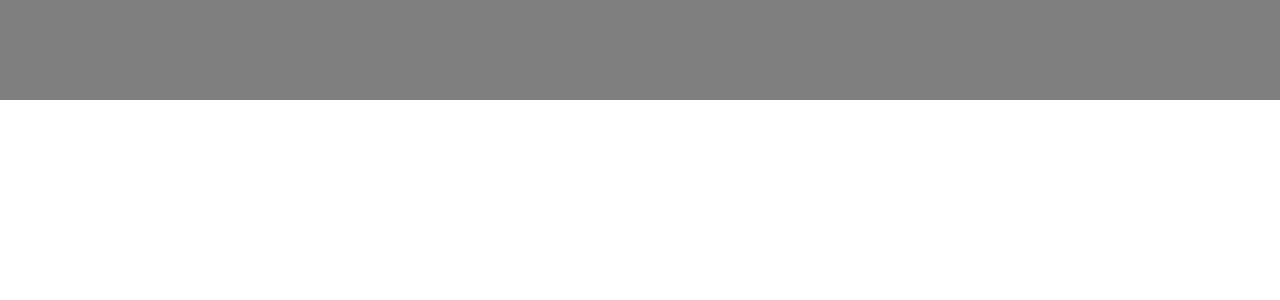
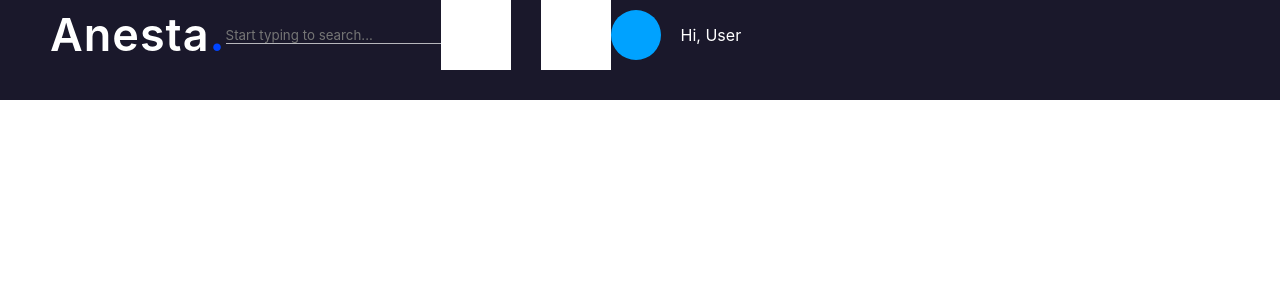
Before and after one commit to BogdanSavvy/REACT-social-network, a React (Create React App) app: page / in a window 1280 px wide. Shown: the top 300 px of the page. Built offline with nearby package versions, Linux system fonts and the light colour scheme.

Commit message:
instal sass, build Header structure

```diff
--- a/package.json
+++ b/package.json
@@ -8,7 +8,8 @@
     "@testing-library/user-event": "^13.5.0",
     "react": "^18.2.0",
     "react-dom": "^18.2.0",
-    "react-scripts": "5.0.1",
+    "react-scripts": "^5.0.1",
+    "sass": "^1.59.3",
     "web-vitals": "^2.1.4"
   },
   "scripts": {
--- a/src/App.js
+++ b/src/App.js
@@ -1,5 +1,6 @@
 import './App.css';
-import Header from './components/Header';
+import Header from './components/Header/Header';
+import "./scss/null.scss"
 
 function App() {
   return (
--- a/src/components/Header.css
+++ /dev/null
@@ -1,8 +0,0 @@
-.header {
-   width: 100%;
-   height: 100px;
-   position: fixed;
-   top: 0;
-   left: 0;
-   background-color: rgba(0, 0, 0, 0.5);
-}
--- a/src/components/Header.jsx
+++ /dev/null
@@ -1,14 +0,0 @@
-import React from "react";
-import './Header.css';
-
-const Header = () => {
-   return(
-      <header className="header">
-         <div className="header__container">
-            <div className="header__logo"></div>
-         </div>
-      </header>
-   )
-}
-
-export default Header;
--- /dev/null
+++ b/src/components/Header/Header.jsx
@@ -0,0 +1,29 @@
+import React from "react";
+import style from './Header.module.scss';
+
+
+const Header = () => {
+   return(
+      <header className={style.header}>
+         <div className={style.header__container}>
+            <div className={style.header__logo}><a href="#">Anesta<span>.</span></a></div>
+            <div className={style.search}>
+               <div className={style.search__icon}></div>
+               <input className={style.search__input} type="text" placeholder="Start typing to search..." />
+            </div>
+            <div className={style.notification}>
+               <a href="#" className={style.notification__messeges}></a>
+               <a href="#" className={style.notification__bell}></a>
+            </div>
+            <div className={style.miniProfile}>
+               <div className={style.miniProfile__avatar}></div>
+               <div className={style.miniProfile__text}>Hi, User</div>
+               <ul className={style.miniprofile__list}>
+               </ul>
+            </div>
+         </div>
+      </header>
+   )
+}
+
+export default Header;
--- /dev/null
+++ b/src/components/Header/Header.module.scss
@@ -0,0 +1,78 @@
+
+.header {
+   width: 100%;
+   height: 100px;
+   position: fixed;
+   top: 0;
+   left: 0;
+   background-color: rgb(26, 24, 43);
+
+   &__container{
+      padding: 0 50px;
+      display: flex;
+      flex-direction: row;
+      align-items: center;
+   }
+
+   &__logo{
+      font-size: 45px;
+      font-weight: 600;
+      line-height: 1.5;
+      letter-spacing: 1px;
+      a{color: #fff;}
+      span{
+         font-weight: 700;
+         color: rgb(0, 68, 255);
+      }
+   }
+
+}
+
+.search{
+   display: flex;
+   flex-direction: row;
+   &__icon{
+
+   }
+
+   &__input{
+      background-color: transparent;
+      border-bottom: 1px solid #ffffffaf;
+   }
+}
+
+.notification{
+   display: flex;
+   flex-direction: row;
+   gap:30px;
+
+   &__messeges{
+      width: 70px;
+      height: 70px;
+      background-color: #fff;
+   }
+
+   &__bell{
+      width: 70px;
+      height: 70px;
+      background-color: #fff;
+   }
+}
+
+.miniProfile{
+   display: flex;
+   flex-direction: row;
+   gap: 20px;
+   align-items: center;
+   &__avatar{
+      width: 50px;
+      height: 50px;
+      background-color: #00a2ff;
+      border-radius: 50%;
+   }
+   &__text{
+      color: #fff;
+      font-size: 16px;
+   }
+   &__list{}
+}
--- /dev/null
+++ b/src/scss/null.scss
@@ -0,0 +1,60 @@
+/*Обнуление*/
+*{padding: 0;margin: 0;border: 0;}
+*,*:before,*:after{-moz-box-sizing: border-box;-webkit-box-sizing: border-box;box-sizing: border-box;}
+:focus,:active{outline: none;}
+a:focus,a:active{outline: none;}
+nav,footer,header,aside{display: block;}
+html,body{height:100%;width:100%;font-size:100%;line-height:1;font-size:10px;-ms-text-size-adjust:100%;-moz-text-size-adjust:100%;-webkit-text-size-adjust:100%;}
+input,button,textarea{font-family:inherit;}
+input::-ms-clear{display: none;}
+button{cursor: pointer;}
+button::-moz-focus-inner{padding:0;border:0;}
+a,a:visited{text-decoration: none;}
+a:hover{text-decoration: none;}
+ul li{list-style: none;}
+img{vertical-align: top;}
+h1,h2,h3,h4,h5,h6{font-size:inherit;font-weight: inherit;}
+
+body{
+   &::-webkit-scrollbar{
+      background-color: transparent;
+      width: 5px;
+      position: absolute;
+      top: 0;
+      right: 0;
+   }
+   &::-webkit-scrollbar-thumb{
+      background-color: #a3cf02;
+      border-radius: 5px;
+   }
+}
+._container{
+   max-width: 1200px;
+   margin: 0px auto;
+   padding:0 15px;
+}
+
+$maxWidth: 1920;
+$maxWidhtContainer: 1200;
+@mixin adaptiv-value($property, $startSize, $minSize, $type) {
+  $addSize: $startSize - $minSize;
+  @if $type==1 {
+    //Только если меньше контейнера
+    #{$property}: $startSize + px;
+    @media (max-width: #{$maxWidhtContainer+px}) {
+      #{$property}: calc(#{$minSize+px} + #{$addSize} * ((100vw-320px) / #{$maxWidhtContainer-320}));
+    }
+  }
+  @else if $type==2 {
+    // Только если больше контейнера
+    #{$property}: $startSize + px;
+    @media (min-width:#{$maxWidhtContainer+px}) {
+      #{$property}: calc(#{$minSize+px} + #{$addSize} * ((100vw-320px) / #{$maxWidth-320}));
+    }
+  }
+  @else {
+    // Всегда
+    #{$property}: calc(#{$minSize+px}+ #{$addSize} * ((100vw-320px) / #{$maxWidth-320}));
+  }
+}
+/*-----------------------------------------------------------------------------------*/
```
Also changed, not shown: 1 other file (tests, documents, lock files or other folders).
